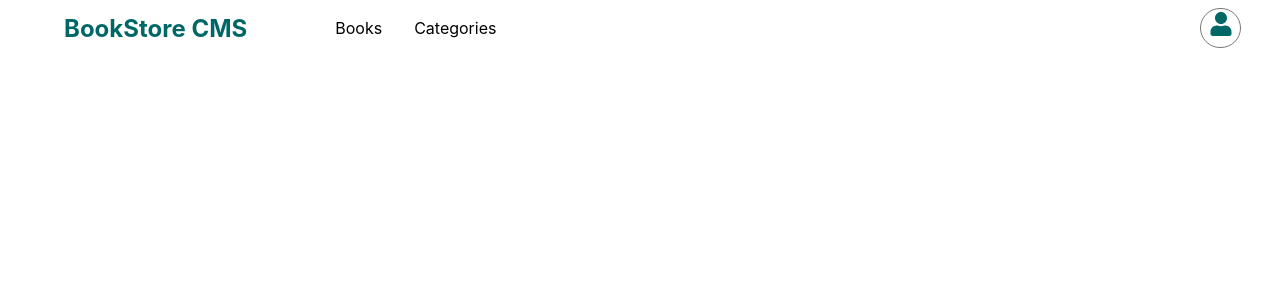
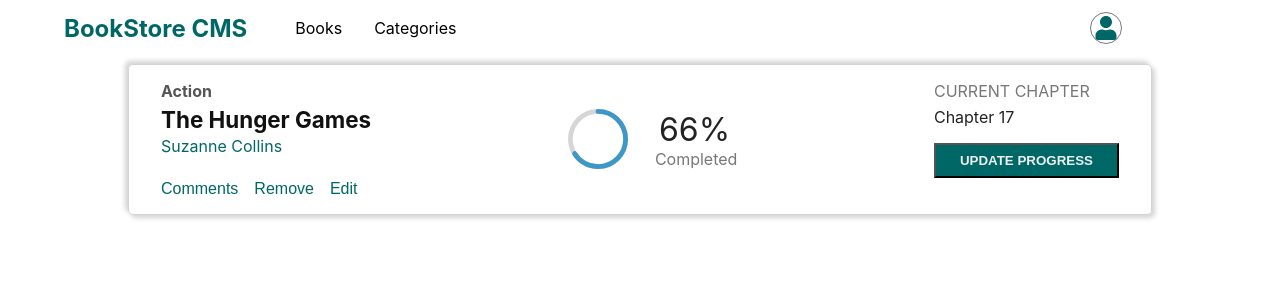
Before and after one commit to mengiefen/book-store-react-redux, a React (Create React App) app: page / in a window 1280 px wide. Shown: the top 300 px of the page. Built offline with nearby package versions, Linux system fonts and the light colour scheme.

Commit message:
add Book react component structure

```diff
--- a/package.json
+++ b/package.json
@@ -9,6 +9,7 @@
     "@testing-library/user-event": "^13.5.0",
     "prop-types": "^15.8.1",
     "react": "^17.0.2",
+    "react-circular-progressbar": "^2.0.4",
     "react-dom": "^17.0.2",
     "react-icons": "^4.3.1",
     "react-router-dom": "^6.2.2",
--- a/src/App.js
+++ b/src/App.js
@@ -1,10 +1,12 @@
 import './App.css';
+import Book from './components/Book/Book';
 import Header from './components/Header/Header';
 
 function App() {
   return (
     <div className="App">
       <Header />
+      <Book />
     </div>
   );
 }
--- /dev/null
+++ b/src/components/Book/Book.jsx
@@ -0,0 +1,131 @@
+import React from 'react';
+import styled from 'styled-components';
+import { CircularProgressbar } from 'react-circular-progressbar';
+import 'react-circular-progressbar/dist/styles.css';
+
+const Wrapper = styled.div`
+  width: 80%;
+  height: auto;
+  padding: 1rem 2rem;
+  border: 1px solid lightgray;
+  border-radius: 5px;
+  margin: 8vh auto 1rem auto;
+  box-shadow: 3px 3px 5px lightgray, -3px -3px 5px lightgray;
+  display: flex;
+  justify-content: space-between;
+`;
+
+const LeftWrapper = styled.div`
+  display: flex;
+  flex-direction: column;
+  align-items: start;
+`;
+
+const BookType = styled.h4`
+  color: #555;
+  padding-bottom: 0.3rem;
+`;
+
+const BookTitle = styled.h2`
+  color: #111;
+  font-size: 1.4rem;
+  margin-bottom: 0.2rem;
+`;
+
+const BookAuthor = styled.p`
+  font-size: 1rem;
+  margin-bottom: 1.5rem;
+  color: #006767;
+`;
+
+const ButtonWrapper = styled.div`
+  display: flex;
+  gap: 1rem;
+`;
+
+const OutlineButton = styled.button`
+  color: #006767;
+  font-size: 1rem;
+  outline: none;
+  border: none;
+  background-color: transparent;
+  cursor: pointer;
+`;
+
+const MiddleWrapper = styled.div`
+  display: flex;
+  align-items: center;
+  gap: 1.5rem;
+`;
+
+const Percentage = styled.div`
+  color: #222;
+  font-size: 2rem;
+`;
+
+const RightWrapper = styled.div`
+  display: flex;
+  flex-direction: column;
+  align-items: start;
+`;
+
+const Chapter = styled.p`
+  color: #222;
+  font-size: 1rem;
+  padding-bottom: 1rem;
+`;
+
+const ButtonFill = styled.button`
+  background-color: #006767;
+  color: #eee;
+  padding: 0.5rem 1.5rem;
+  font-weight: 600;
+`;
+
+const Book = () => {
+  const text = 'Comments';
+  return (
+    <Wrapper>
+      <LeftWrapper>
+        <BookType>Action</BookType>
+        <BookTitle> The Hunger Games</BookTitle>
+        <BookAuthor>Suzanne Collins</BookAuthor>
+        <ButtonWrapper>
+          <OutlineButton>{text}</OutlineButton>
+          <OutlineButton>Remove</OutlineButton>
+          <OutlineButton>Edit</OutlineButton>
+        </ButtonWrapper>
+      </LeftWrapper>
+
+      <MiddleWrapper>
+        <div style={{ width: 60, height: 60 }}>
+          <CircularProgressbar value={66} maxValue={100} />
+        </div>
+
+        <Percentage>
+          66%
+          <span
+            style={{
+              display: 'block',
+              paddingLeft: '0.2rem',
+              fontSize: '1rem',
+              color: '#777',
+            }}
+          >
+            Completed
+          </span>
+        </Percentage>
+      </MiddleWrapper>
+
+      <RightWrapper>
+        <div style={{ color: '#777', paddingBottom: '0.4rem' }}>
+          CURRENT CHAPTER
+        </div>
+        <Chapter>Chapter 17</Chapter>
+        <ButtonFill>UPDATE PROGRESS</ButtonFill>
+      </RightWrapper>
+    </Wrapper>
+  );
+};
+
+export default Book;
--- a/src/index.css
+++ b/src/index.css
@@ -1,12 +1,21 @@
+*,
+html {
+  margin: 0;
+  padding: 0;
+  box-sizing: border-box;
+}
+
 body {
   margin: 0;
-  font-family: -apple-system, BlinkMacSystemFont, 'Segoe UI', 'Roboto', 'Oxygen', 'Ubuntu',
-    'Cantarell', 'Fira Sans', 'Droid Sans', 'Helvetica Neue', sans-serif;
+  font-family: -apple-system, BlinkMacSystemFont, 'Segoe UI', 'Roboto', 'Oxygen',
+    'Ubuntu', 'Cantarell', 'Fira Sans', 'Droid Sans', 'Helvetica Neue',
+    sans-serif;
   -webkit-font-smoothing: antialiased;
   -moz-osx-font-smoothing: grayscale;
   width: 100vw;
 }
 
 code {
-  font-family: source-code-pro, Menlo, Monaco, Consolas, 'Courier New', monospace;
+  font-family: source-code-pro, Menlo, Monaco, Consolas, 'Courier New',
+    monospace;
 }
```
Also changed, not shown: 1 other file (tests, documents, lock files or other folders).
